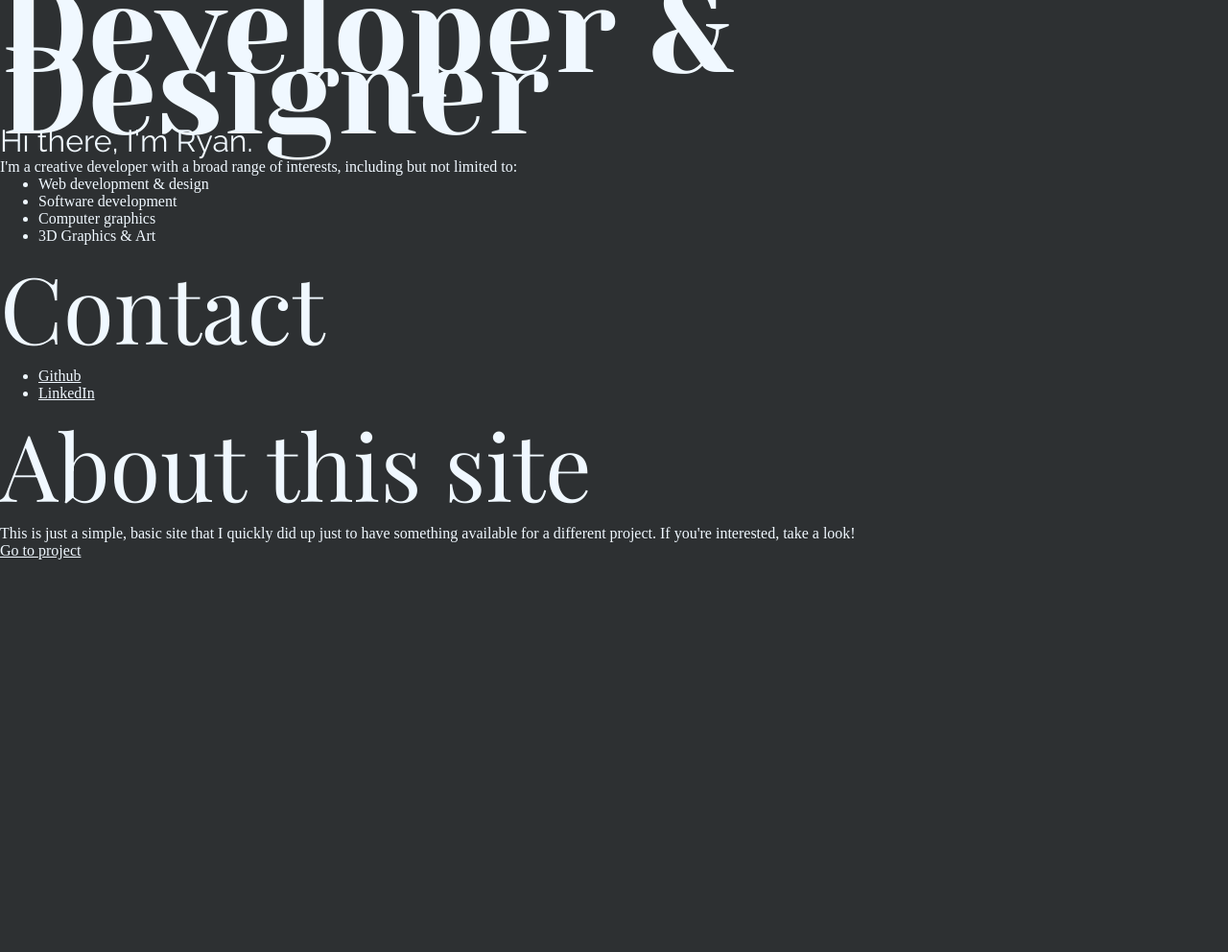
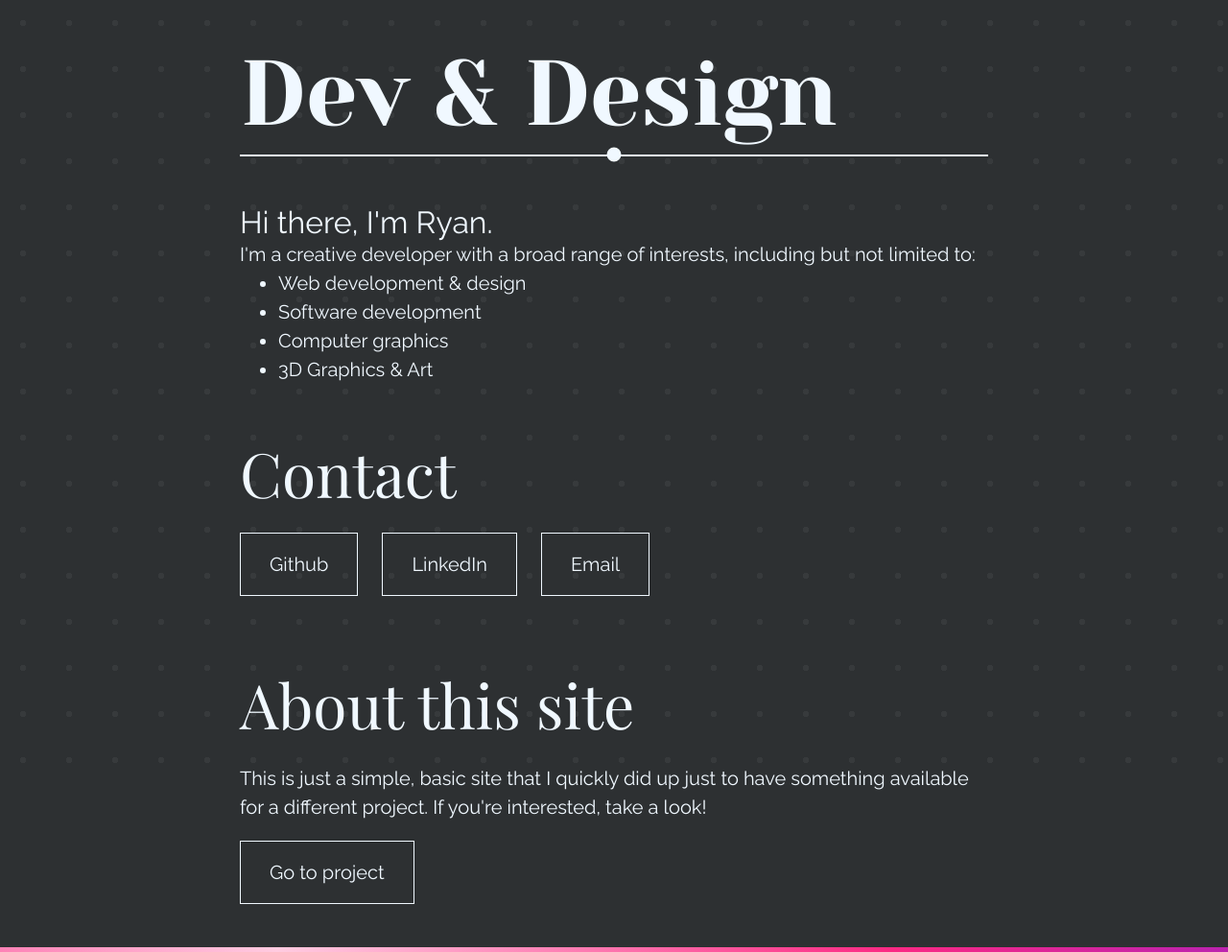
Before and after one commit to ryan-tzw/basic-site, a website built with Vite: page src/index.html in a window 1280 px wide. Shown: the whole page at 96% size. Before the commit the page ends 800 px from the top, so only its background shows below. Built offline with nearby package versions, Linux system fonts and the light colour scheme.

Commit message:
Completed design

```diff
--- a/src/index.html
+++ b/src/index.html
@@ -2,7 +2,7 @@
 <html lang="en">
     <head>
         <meta charset="UTF-8" />
-        <link rel="icon" type="image/svg+xml" href="/vite.svg" />
+        <link rel="icon" type="image/svg+xml" href="./logo.svg" />
         <meta name="viewport" content="width=device-width, initial-scale=1.0" />
         <link rel="stylesheet" href="./style.scss" />
         <!-- Google fonts -->
@@ -17,12 +17,16 @@
     </head>
     <body>
         <div class="container">
-            <div class="grid-container">
-                <h1>Developer & Designer</h1>
+            <div class="main-wrapper">
+                <main>
+                    <section class="title">
+                        <h1>Dev & Design</h1>
+                    </section>
+                    <section class="intro">
                         <h3>Hi there, I'm Ryan.</h3>
                         <p>
-                    I'm a creative developer with a broad range of interests, including but not
-                    limited to:
+                            I'm a creative developer with a broad range of interests, including but
+                            not limited to:
                         </p>
                         <ul>
                             <li>Web development & design</li>
@@ -30,19 +34,47 @@
                             <li>Computer graphics</li>
                             <li>3D Graphics & Art</li>
                         </ul>
+                    </section>
+                    <section class="contact">
                         <h2>Contact</h2>
                         <ul>
-                    <li><a href="https://github.com/ryan-tzw">Github</a></li>
-                    <li><a href="https://www.linkedin.com/in/ryan-tzw/">LinkedIn</a></li>
+                            <li>
+                                <a href="https://github.com/ryan-tzw">
+                                    <button type="button" class="clickableButton">Github</button>
+                                </a>
+                            </li>
+                            <li>
+                                <a href="https://www.linkedin.com/in/ryan-tzw/">
+                                    <button type="button" class="clickableButton">LinkedIn</button>
+                                </a>
+                            </li>
+                            <li>
+                                <a href="mailto:ryanteozw@gmail.com">
+                                    <button type="button" class="clickableButton">Email</button>
+                                </a>
+                            </li>
                         </ul>
+                    </section>
+                    <section class="about">
                         <h2>About this site</h2>
                         <p>
-                    This is just a simple, basic site that I quickly did up just to have something
-                    available for a different project. If you're interested, take a look!
+                            This is just a simple, basic site that I quickly did up just to have
+                            something available for a different project. If you're interested, take
+                            a look!
                         </p>
-                <a href="">Go to project</a>
+                        <a href="">
+                            <button class="clickableButton">Go to project</button>
+                        </a>
+                    </section>
+                </main>
             </div>
+            <footer>
+                <div class="footer-accent"></div>
+            </footer>
         </div>
+
+        <div id="background-pattern"></div>
+
         <script type="module" src="./main.js"></script>
     </body>
 </html>
--- a/src/style.scss
+++ b/src/style.scss
@@ -2,27 +2,66 @@ $yeseva: 'Yeseva One', cursive;
 $raleway: 'Raleway', sans-serif;
 $playfair-display: 'Playfair Display', serif;
 
-$title-font: min(calc(8vw + 32px), 128px) / 64px $yeseva;
+$title-font-size: min(calc(8vw + 32px), 96px);
+$title-font: $title-font-size / $title-font-size $yeseva;
+
 $subtitle-font: min(calc(8vw + 16px), 32px) $raleway;
-$header-font: min(calc(8vw + 32px), 96px) $playfair-display;
-$body-font: min(calc(8vw + 32px), 32px) $raleway;
+$header-font: min(calc(8vw + 32px), 64px) $playfair-display;
+$body-font: min(calc(8vw + 12px), 20px) $raleway;
 
 $bg-color: #2d3032;
 $main-color: aliceblue;
 
+*,
+*::before,
+*::after {
+    box-sizing: border-box;
+}
+
 * {
     margin: 0;
     color: $main-color;
+
+    // For debugging
+    // border: solid red 1px;
 }
 
 html,
 body {
     height: 100%;
-    background-color: $bg-color;
+    font: $body-font;
 }
 
-.grid-container {
-    grid-template-columns: 10vw 1fr 10vw;
+body {
+    line-height: 1.5;
+    background-color: $bg-color;
+    -webkit-font-smoothing: antialiased;
+}
+
+.main-wrapper {
+    flex: 1;
+    margin: 0 auto;
+}
+
+main {
+    width: auto;
+    margin: 0 5vw;
+}
+
+@media (min-width: 1024px) {
+    main {
+        width: 780px;
+    }
+}
+
+// @media (min-width: 1280px) {
+//     main {
+//         margin: 0 25vw;
+//     }
+// }
+
+section {
+    isolation: isolate;
 }
 
 h1 {
@@ -31,8 +70,131 @@ h1 {
 
 h2 {
     font: $header-font;
+    margin: 50px 0 20px 0;
 }
 
 h3 {
     font: $subtitle-font;
 }
+
+.container {
+    display: flex;
+    flex-direction: column;
+    min-height: 100%;
+}
+
+.title {
+    padding-bottom: 15px;
+    margin: 50px 0;
+    border-bottom: solid $main-color 2px;
+    position: relative;
+    &::after {
+        content: '';
+        display: block;
+        position: absolute;
+        border: solid $main-color 2px;
+        border-radius: 90px;
+        background-color: $main-color;
+
+        bottom: 0;
+        left: 50%;
+        width: 15px;
+        height: 15px;
+        translate: -50% 50%;
+    }
+}
+
+.contact {
+    ul {
+        padding: 0;
+        li {
+            margin: 0;
+            padding: 0;
+            display: inline-block;
+            list-style: none;
+        }
+    }
+}
+
+.about p {
+    margin-bottom: 1em;
+}
+
+.clickableButton {
+    font: $body-font;
+    border: none;
+    background-color: transparent;
+    padding: 1em 1.5em;
+    border: solid $main-color 1px;
+    margin: 0 1em 1em 0;
+
+    background-size: 202% 100%;
+    background-image: linear-gradient(to right, transparent 50%, aliceblue 50%);
+    transition: color 250ms ease, background-position 250ms ease;
+    &:hover {
+        cursor: pointer;
+        background-position: -99% 0;
+        color: $bg-color;
+    }
+}
+
+footer {
+    margin-top: 15px;
+    flex-shrink: 0;
+}
+
+.footer-accent {
+    bottom: 0;
+    margin-top: 10px;
+    height: 5px;
+    width: 100vw;
+    max-width: 100%;
+    background-image: linear-gradient(
+        to right,
+        #1af7c4,
+        #7a74e6,
+        #871dd3,
+        #fb2983,
+        #ffcbe0,
+        #fb2983,
+        #871dd3,
+        #7a74e6,
+        #1af7c4
+    );
+    background-size: 400% 400%;
+    animation: gradient 8s ease infinite;
+}
+
+@keyframes gradient {
+    0% {
+        background-position: 0% 50%;
+    }
+    50% {
+        background-position: 100% 50%;
+    }
+    100% {
+        background-position: 0% 50%;
+    }
+}
+
+#background-pattern {
+    height: 100vh;
+    width: 100vw;
+    background-image: radial-gradient(rgba(255, 255, 255, 0.05) 9%, transparent 9%);
+    background-position: 0% 0%;
+    background-size: 6vmin 6vmin;
+    position: fixed;
+    left: 0;
+    top: 0;
+    z-index: -1;
+}
+
+::-webkit-scrollbar {
+    width: 5px;
+    &-track {
+        background: transparent;
+    }
+    &-thumb {
+        background: $main-color;
+    }
+}
```
Also changed, not shown: public/logo.svg (added). Lines whose indentation alone changed are shown as unchanged.
